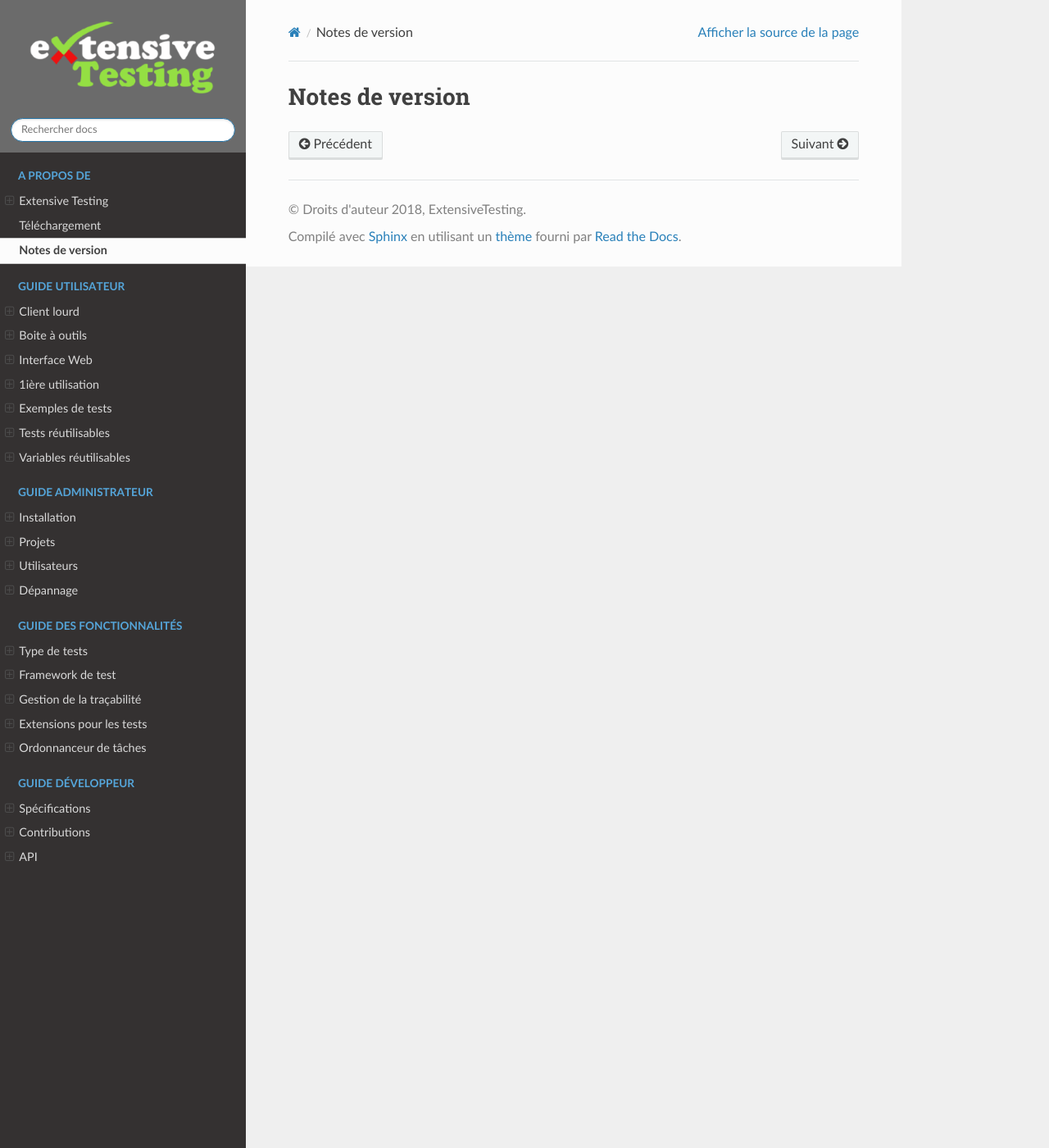
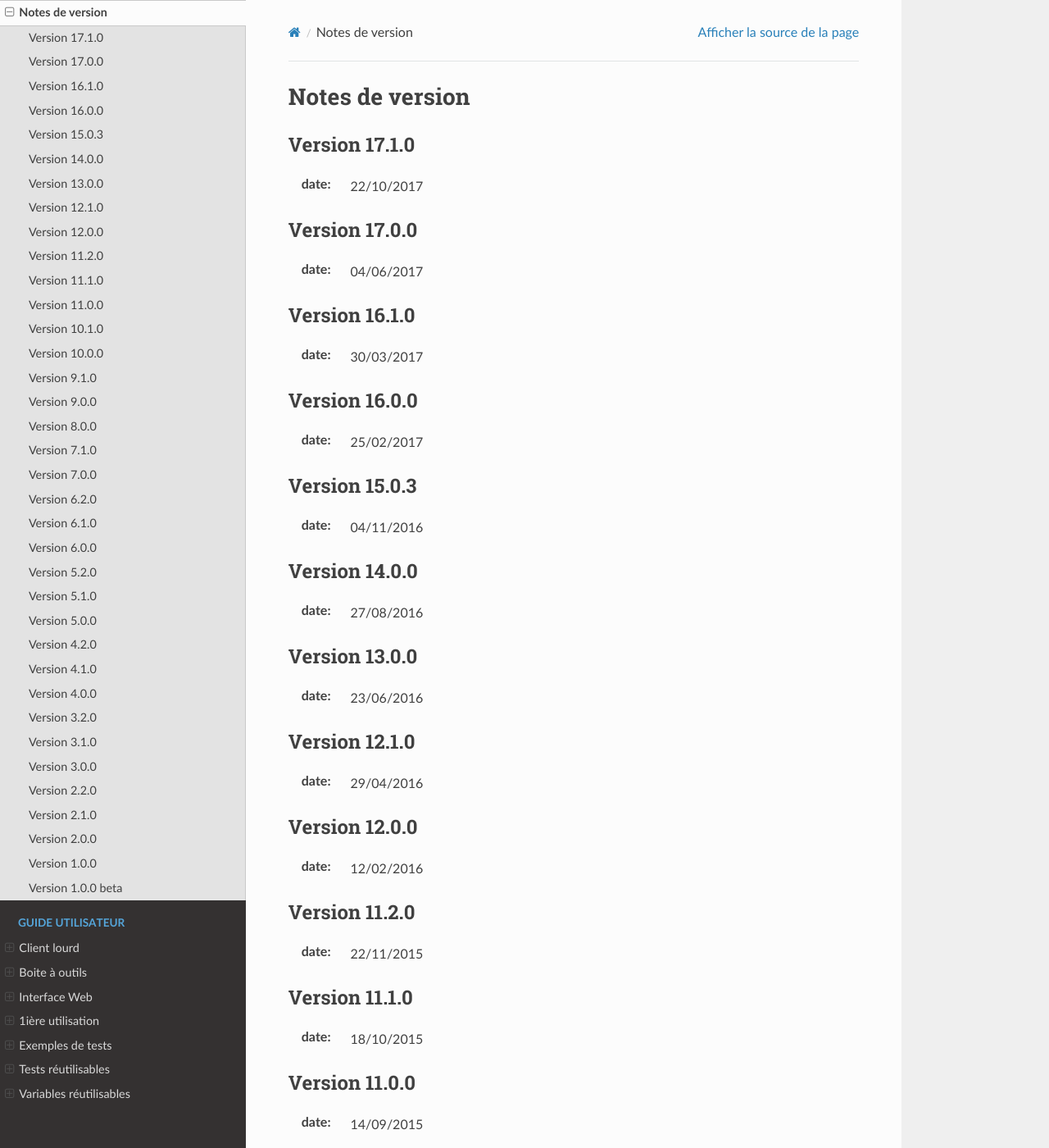
Before and after one commit to ExtensiveAutomation/extensiveautomation-fr.readthedocs.io, a Sphinx documentation site: the page built from docs/about/releasenotes.rst, in a window 1280 px wide and 1400 px high. Shown: the whole window at 82% size. Built offline with Sphinx 7.4.7 and the Read the Docs theme 2.0.0, drawn with Linux system fonts in a browser that asks for light colours; pages that are not in the unit, such as notebooks, are missing from menus; some of the changed text lies outside the part shown.

Commit message:
mise à jour section à propos

```diff
--- a/docs/about/purpose.rst
+++ b/docs/about/purpose.rst
@@ -9,7 +9,7 @@
 L'ojectif de la solution est de fournir un environnement de création de tests automatiques, complet et clé en main.
 L'installation est simplifiée et intégre d'autres produits open source existants.
 
-Le projet a plusieurs objectifs depuis la création:
+Le projet a plusieurs objectifs depuis sa création:
  - Unifier les différents outils de test dans un seul environnement
  - Simplifier l'écriture, l'exécution et l'analyse des tests automatiques
  - Partager les tests automatiques et permettre l'exécution depuis n'importe où
--- a/docs/about/releasenotes.rst
+++ b/docs/about/releasenotes.rst
@@ -1,2 +1,182 @@
 Notes de version
 ================
+
+Version 17.1.0
+--------------
+
+:date: 22/10/2017
+
+Version 17.0.0
+--------------
+
+:date: 04/06/2017
+
+Version 16.1.0
+--------------
+
+:date: 30/03/2017
+
+Version 16.0.0
+--------------
+
+:date: 25/02/2017
+
+Version 15.0.3
+--------------
+
+:date: 04/11/2016
+
+Version 14.0.0
+--------------
+
+:date: 27/08/2016
+
+Version 13.0.0
+--------------
+
+:date: 23/06/2016
+
+Version 12.1.0
+--------------
+
+:date: 29/04/2016
+
+Version 12.0.0
+--------------
+
+:date: 12/02/2016
+
+Version 11.2.0
+--------------
+
+:date: 22/11/2015
+
+Version 11.1.0
+--------------
+
+:date: 18/10/2015
+
+Version 11.0.0
+--------------
+
+:date: 14/09/2015
+
+Version 10.1.0
+--------------
+
+:date: 12/07/2015
+
+Version 10.0.0
+--------------
+
+:date: 28/05/2015
+
+Version 9.1.0
+--------------
+
+:date: 22/03/2015
+
+Version 9.0.0
+--------------
+
+:date: 05/01/2015
+
+Version 8.0.0
+--------------
+
+:date: 25/10/2014
+
+Version 7.1.0
+--------------
+
+:date: 20/09/2014
+
+Version 7.0.0
+--------------
+
+:date: 08/08/2014
+
+Version 6.2.0
+--------------
+
+:date: 02/06/2014
+
+Version 6.1.0
+--------------
+
+:date: 25/04/2014
+
+Version 6.0.0
+--------------
+
+:date: 23/03/2014
+
+Version 5.2.0
+--------------
+
+:date: 12/01/2014
+
+Version 5.1.0
+--------------
+
+:date: 08/12/2013
+
+Version 5.0.0
+--------------
+
+:date: 15/09/2013
+
+Version 4.2.0
+--------------
+
+:date: 08/04/2013
+
+Version 4.1.0
+--------------
+
+:date: 10/03/2013
+
+Version 4.0.0
+--------------
+
+:date: 30/01/2013
+
+Version 3.2.0
+--------------
+
+:date: 29/09/2012
+
+Version 3.1.0
+--------------
+
+:date: 14/07/2012
+
+Version 3.0.0
+--------------
+
+:date: 09/06/2012
+
+Version 2.2.0
+--------------
+
+:date: 28/03/2012
+
+Version 2.1.0
+--------------
+
+:date: 27/02/2012
+
+Version 2.0.0
+--------------
+
+:date: 14/01/2012
+
+Version 1.0.0
+--------------
+
+:date: 13/12/2011
+
+Version 1.0.0 beta
+--------------
+
+:date: 17/05/2010
```
Also changed, not shown: docs/about/download.rst (+21 -0 lines).
